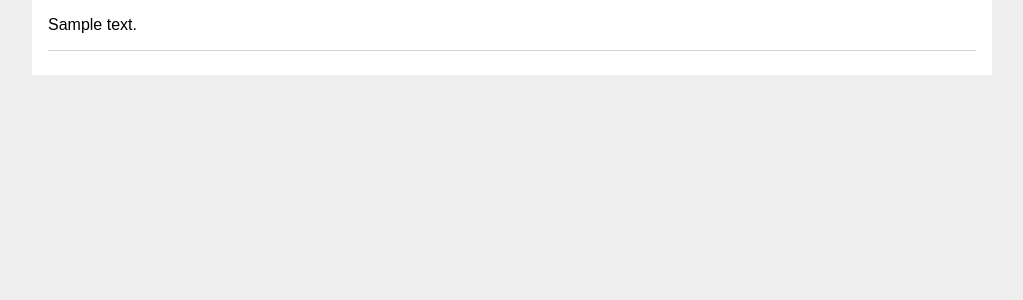
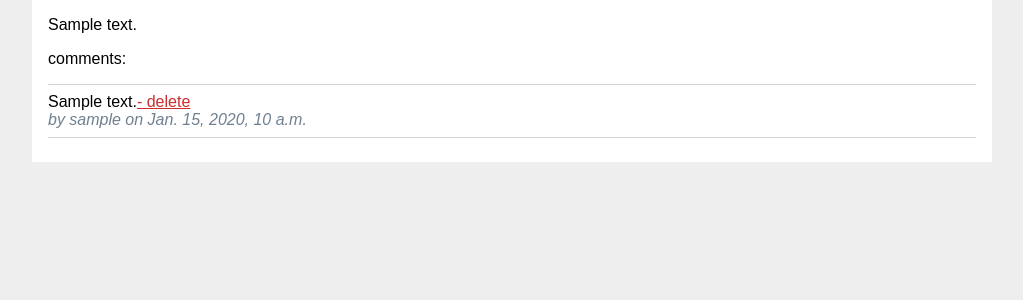
Before and after one commit to Callen44/pelican, a Django app: page / in a window 1280 px wide. Shown: the part 152-452 px from the top of the page, without its empty margins (128-1151 px from the left). Run offline with Django 4.2, Linux system fonts and the light colour scheme; a user stored in the database is signed in; tables that the repository leaves empty hold one stand-in row (values such as "Sample post").

Commit message:
comments appear

```diff
--- a/core/models.py
+++ b/core/models.py
@@ -15,3 +15,4 @@ class Comment(models.Model):
     comment = models.CharField(max_length=500)
     post = models.ForeignKey(Post, on_delete=models.CASCADE, related_name='comments')
     user = models.ForeignKey(User, on_delete=models.CASCADE, related_name='comments')
+    published_date = models.DateTimeField('date_published')
--- a/core/static/core/style.css
+++ b/core/static/core/style.css
@@ -23,4 +23,6 @@ nav ul li a, nav ul li span, header .action { display: block; padding: 0.5rem; }
 .content input, .content textarea { margin-bottom: 1em; }
 .content textarea { min-height: 12em; resize: vertical; }
 input.danger { color: #cc2f2e; }
+a.danger { color: #cc2f2e}
 input[type=submit] { align-self: start; min-width: 10em; }
+.container { display: flex; }
--- a/core/urls.py
+++ b/core/urls.py
@@ -8,5 +8,6 @@ urlpatterns = [
     path('create/',views.create, name='create'),
     path('<int:pk>/update/',views.update, name = 'update'),
     path('<int:pk>/delete/',views.delete, name = 'delete'),
-    path('<int:pk>/like',views.like, name = "like")
+    path('<int:pk>/like',views.like, name = "like"),
+    path('<int:pk>/<int:pid>/delete_comment',views.delete_comment, name="delete_comment")
 ]
--- a/core/views.py
+++ b/core/views.py
@@ -1,10 +1,11 @@
-from django.shortcuts import render, get_object_or_404
+from django.shortcuts import render, get_object_or_404, redirect
 from django.http import HttpResponseRedirect
 from django.utils import timezone
 from django.db.models import Count
 from django.contrib.auth.decorators import login_required
 from django.contrib.auth.models import User
 from django.contrib.auth import get_user_model
+from django.db.models import Count, Prefetch
 
 from .models import Post, Like, Comment
 
@@ -13,24 +14,35 @@ from .models import Post, Like, Comment
 def index(request):
     # check if there is any incomming data (comments) and make sure the user is authenticated
     POST = request.POST
-    if POST != {} and request.user.is_authenticated:
+    if request.method == 'POST' and request.user.is_authenticated:
         # a comment has been recived, time to move forward with creating it
 
         # figure out if the post even exists
-        get_object_or_404(Post, id = POST['post_id'])
-
-        # grab the user object
-        user_active = User.objects.get(id = POST['user'])
-
-        # grab the post object
-        post_active = Post.objects.get(id = POST['post_id'])
+        active_post = get_object_or_404(Post, id=POST['post_id'])
 
         # make and save the comment
-        n_comment = Comment(user = user_active, comment = POST['comment'], post = post_active)
+        n_comment = Comment(
+            user=request.user, comment=POST['comment'], post=active_post
+        )
         n_comment.save()
+        return redirect('name-of-some-view')
 
-    posts = Post.objects.order_by("-published_date").annotate(num_likes=Count("likes"))
+    posts = (
+        Post.objects.order_by('-published_date')
+        .prefetch_related(
+            Prefetch('comments', Comment.objects.order_by('-published_date'))
+        )
+        .annotate(num_likes=Count('likes'))
+    )
     return render(request, 'home.html', {'posts': posts})
+@login_required
+def delete_comment(request, pk, pid):
+    print(pid)
+    post = Post.objects.get(id = pid)
+    comment = Comment.objects.get(post = post, id = pk)
+    if request.user == comment.user:
+        comment.delete()
+    return redirect('core:index')
 @login_required
 def like(request, pk):
     #users cannot like posts that they have allready liked in the past
--- a/templates/home.html
+++ b/templates/home.html
@@ -23,6 +23,16 @@
         {% endif %}
       </header>
       <p class="body">{{ post.body }}</p>
+      <div>
+        <p>comments:</p>
+        <hr>
+        {% for comment in post.comments.all %}
+        <div class="container">
+          <div>{{ comment.comment }}  </div> {% if comment.user == user %} <a class="danger" href="{% url 'core:delete_comment' pk=comment.id pid=post.id %}" onclick="return confirm('Are you sure?');"> - delete</a> {% endif %}
+        </div>
+          <div class="about">by {{ comment.user }} on {{ comment.published_date }}</div>
+        {% endfor %}
+      </div>
     </article>
     {% if not loop.last %}
       <hr>
```
Also changed, not shown: core/migrations/0003_comment_published_date.py (added).
